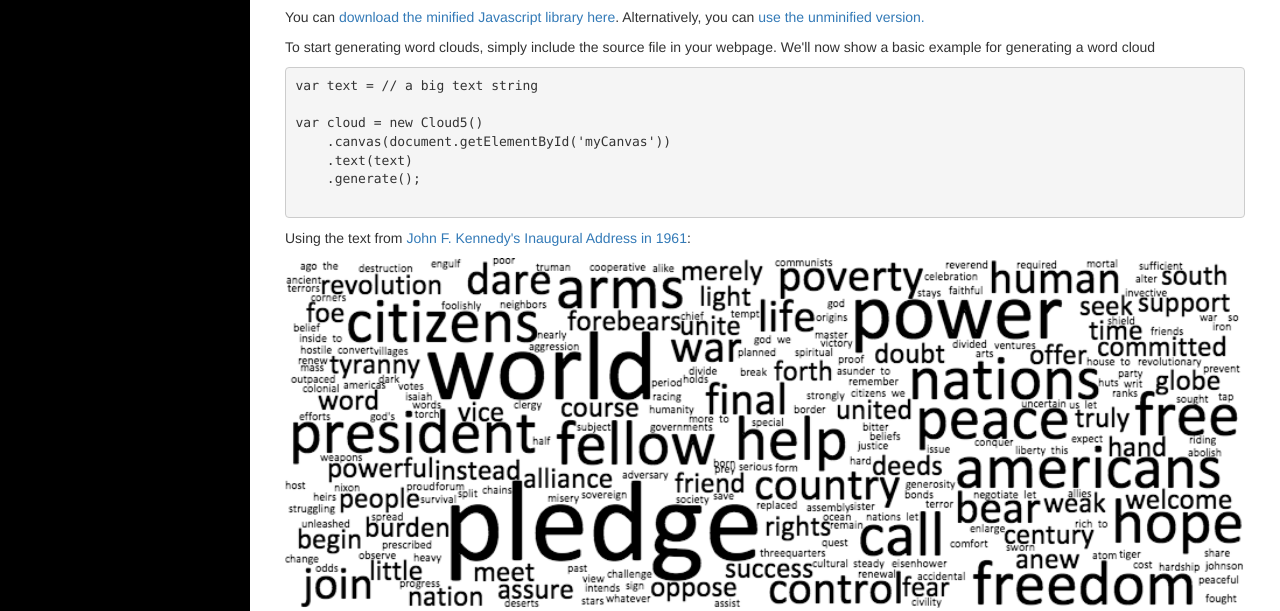
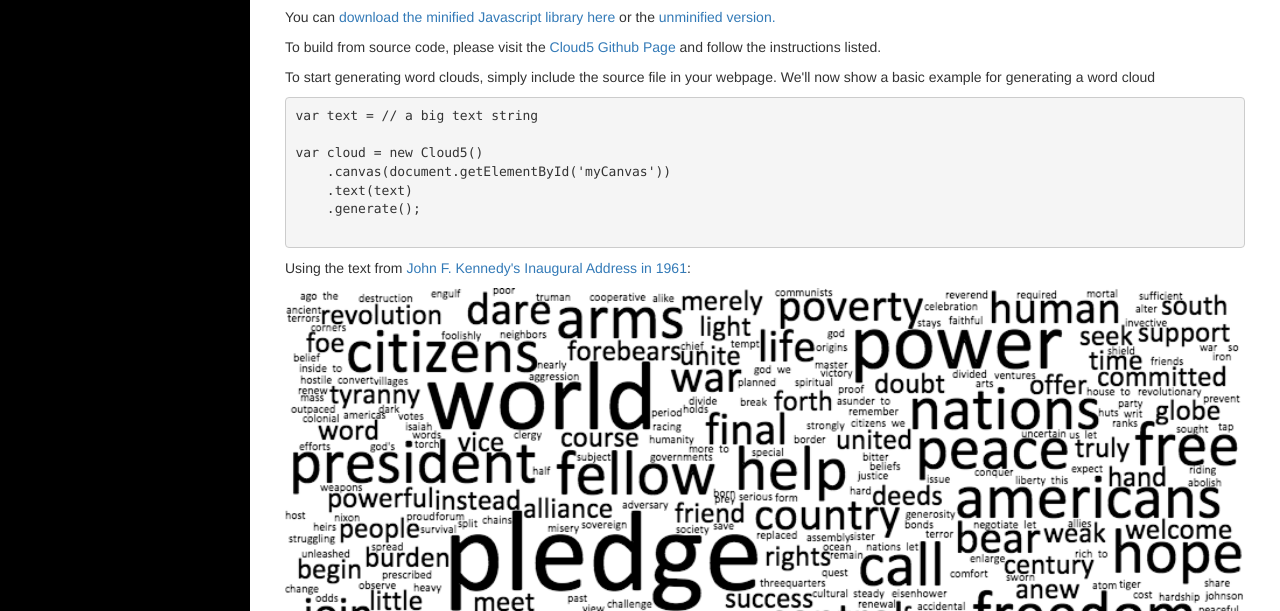
Before and after one commit to chris-dickson/Cloud5, a website: page index.html in a window 1280 px wide. Shown: the part 189-800 px from the top of the page. Drawn offline with Linux system fonts and the light colour scheme.

Commit message:
Update page with github link

```diff
--- a/index.html
+++ b/index.html
@@ -69,7 +69,8 @@
 
                         <h3 id="#gettingstarted">Getting Started</h3>
                         <p>Unlike other word cloud libraries that rely on a server, Cloud5 runs entirely within your web browser.   No backend necessary.</p>
-                        <p>You can <a href="dist/Cloud5.min.js">download the minified Javascript library here</a>.  Alternatively, you can <a href="dist/Cloud5.js">use the unminified version.</a></p>
+                        <p>You can <a href="dist/Cloud5.min.js">download the minified Javascript library here</a> or the <a href="dist/Cloud5.js">unminified version.</a></p>
+                        <p>To build from source code, please visit the <a href="https://github.com/chris-dickson/Cloud5">Cloud5 Github Page</a> and follow the instructions listed.</p>
                         <p>To start generating word clouds, simply include the source file in your webpage.  We'll now show a basic example for generating a word cloud</p>
                         <pre class="prettyprint">
 var text = // a big text string
```
